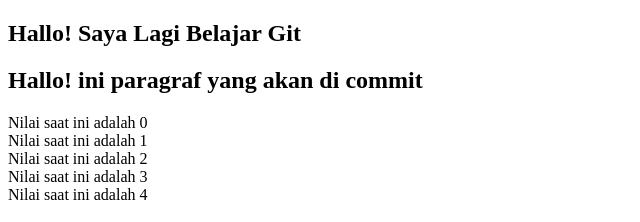
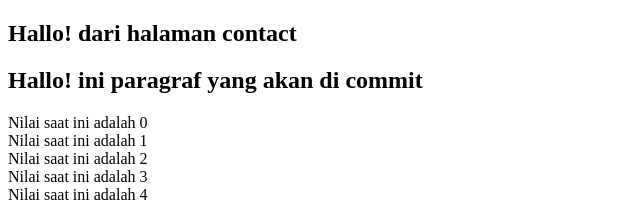
Before and after one commit to AHMADDWI007/Belajar-git, a plain HTML site: page contact.html in a window 1280 px wide. Shown: the top 222 px of the page, 0-640 px from the left. Drawn offline with Linux system fonts and the light colour scheme.

```diff
--- a/contact.html
+++ b/contact.html
@@ -9,7 +9,7 @@
 </head>
 
 <body>
-    <h2>Hallo! Saya Lagi Belajar Git</h2>
+    <h2>Hallo! dari halaman contact</h2>
     <h2>Hallo! ini paragraf yang akan di commit</h2>
     <div id="data"></div>
     <script>
```
